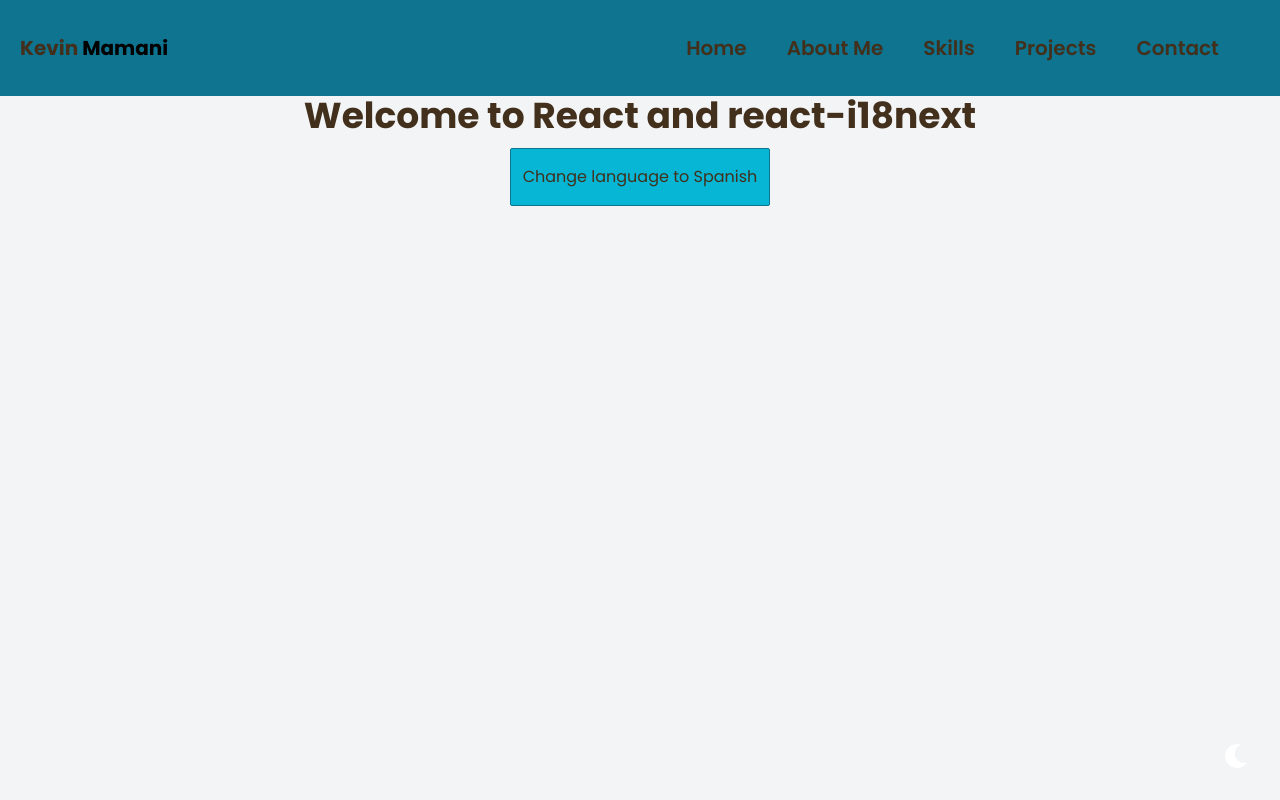
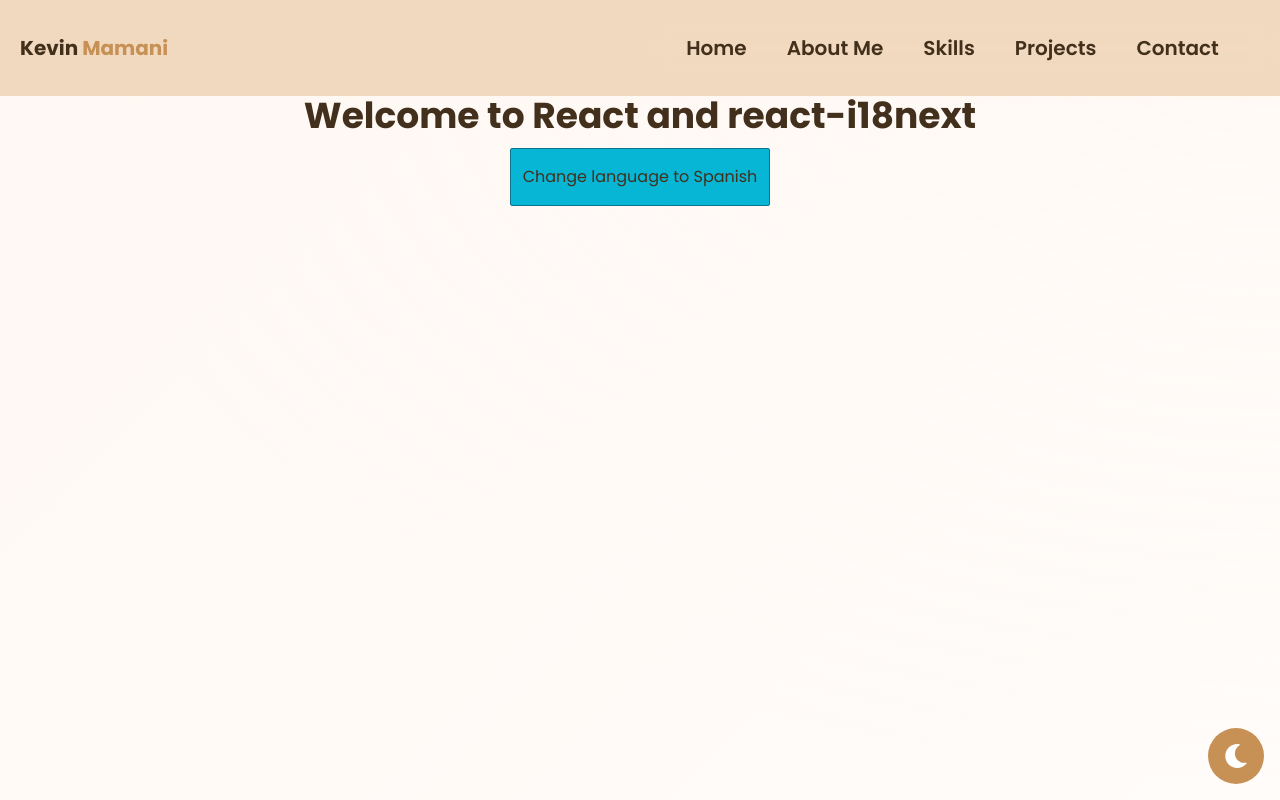
Before and after one commit to KevinMCJ/Portfolio-V2, a React (Vite) app: page / in a window 1280 px wide. Built offline with nearby package versions, Linux system fonts and the light colour scheme.

Commit message:
feat: dropdown menu animation and fully responsive

```diff
--- a/src/App.tsx
+++ b/src/App.tsx
@@ -29,13 +29,13 @@ function App() {
 
   const toggleLanguage = () => {
     i18n.changeLanguage(i18n.language === 'en' ? 'es' : 'en');
-  }
+  };
 
   return (
-    <div className="min-h-screen bg-gray-100 dark:bg-blue-900">
+    <div className="min-h-screen">
       <Navbar />
       <main className="!h-full vstack center">
-        <h1 className="text-4xl font-bold text-primary text-center">
+        <h1 className="text-4xl font-bold text-center">
           {t('welcomeMessage')}
         </h1>
         <button
@@ -47,7 +47,7 @@ function App() {
         </button>
         <button
           onClick={toggleTheme}
-          className="fixed center bottom-4 right-4 size-14 rounded-full bg-primary text-white hover:bg-secondary transition-colors duration-300 focus:outline-none focus:ring-2 focus:ring-offset-2 focus:ring-primary dark:bg-secondary dark:hover:bg-primary"
+          className="fixed center bottom-4 right-4 size-14 rounded-full bg-secondary-600 text-white transition-colors duration-300 focus:outline-none focus:ring-2 focus:ring-offset-2 focus:ring-primary"
           aria-label={isDark ? 'Switch to light mode' : 'Switch to dark mode'}
         >
           {isDark ? (
--- a/src/components/common/Navbar.tsx
+++ b/src/components/common/Navbar.tsx
@@ -1,28 +1,29 @@
-import { useState } from 'react';
+import { useEffect, useState } from 'react';
 import { useTranslation } from 'react-i18next';
 import { IoMenu, IoClose } from 'react-icons/io5';
 import { FaHome, FaInfoCircle, FaLightbulb, FaLaptopCode, FaEnvelope } from 'react-icons/fa';
+import { motion } from 'framer-motion';
 
 // ! TODO: ADD HREF TO ITEMS
 const items = [
   {
-    icon: <FaHome />,
+    icon: <FaHome className="text-icon" />,
     i18n_key: 'nav_home',
   },
   {
-    icon: <FaInfoCircle />,
+    icon: <FaInfoCircle className="text-icon" />,
     i18n_key: 'nav_about',
   },
   {
-    icon: <FaLightbulb />,
+    icon: <FaLightbulb className="text-icon" />,
     i18n_key: 'nav_skills',
   },
   {
-    icon: <FaLaptopCode />,
+    icon: <FaLaptopCode className="text-icon" />,
     i18n_key: 'nav_projects',
   },
   {
-    icon: <FaEnvelope />,
+    icon: <FaEnvelope className="text-icon" />,
     i18n_key: 'nav_contact',
   },
 ];
@@ -34,16 +35,29 @@ const Navbar = () => {
 
   const toggleMenu = () => setIsMenuOpen(!isMenuOpen);
 
+  // * Turn the menu visible if the user resize the window and it was hidden
+  useEffect(() => {
+    const handleResize = () => {
+      setIsMenuOpen(window.innerWidth > 1024);
+    };
+
+    window.addEventListener('resize', handleResize);
+    handleResize();
+
+    return () => {
+      window.removeEventListener('resize', handleResize);
+    };
+  }, []);
+
   return (
-    <nav className={`w-full h-fit flex bg-cyan-700 ${isMenuOpen && 'absolute'} lg:static dark:bg-blue-950`}>
+    <nav className="w-full h-fit flex bg-secondary-300 dark:bg-primary-600 shadow-primary-500 shadow-md lg:static">
       <div
-        className={`w-full mx-auto max-w-screen-2xl flex items-center justify-between ${
-          isMenuOpen && 'flex-col'
-        } lg:flex-row`}
+        className={`relative w-full mx-auto max-w-screen-2xl flex items-center justify-between
+        ${isMenuOpen && 'flex-col'} lg:flex-row`}
       >
         <div className="px-5 h-24 w-full flex items-center justify-between gap-4">
           <h1 className="inline-flex gap-1 text-xl font-bold">
-            Kevin <span className="text-black"> Mamani</span>
+            Kevin <span className="text-secondary-600">Mamani</span>
           </h1>
           <button className="lg:hidden" onClick={toggleMenu}>
             {isMenuOpen ? (
@@ -53,19 +67,30 @@ const Navbar = () => {
             )}
           </button>
         </div>
-        <ul className={`-mt-5 w-full vstack whitespace-nowrap text-xl ${isMenuOpen ? 'flex' : 'hidden'} lg:mt-0 lg:flex lg:flex-row lg:justify-center lg:pr-5`}>
+
+        {isMenuOpen && (
+          <motion.ul
+            initial={{ height: 0, opacity: 0 }}
+            animate={{ height: 'auto', opacity: 1 }}
+            transition={{ duration: 0.3 }}
+            className={`absolute top-[100%] bg-opacity-75 backdrop-blur-md bg-inherit w-full vstack whitespace-nowrap text-xl flex lg:static lg:mt-0 lg:flex lg:flex-row lg:justify-center lg:pr-5`}
+          >
             {items.map((item, key) => (
-            <li
+              <motion.li
                 key={key}
-              className="p-5 lg:py-2 lg:rounded-lg active:bg-cyan-950 cursor-pointer dark:active:bg-blue-700"
+                initial={{ opacity: 0, y: -20 }}
+                animate={{ opacity: 1, y: 0 }}
+                transition={{ delay: key * 0.1 }}
+                className="p-5 lg:py-2 lg:rounded-lg active:bg-active cursor-pointer lg:active:bg-inherit"
               >
                 <div className="flex gap-3 items-center">
                   <div className="lg:hidden">{item.icon}</div>
                   <span className="font-semibold">{t(item.i18n_key)}</span>
                 </div>
-            </li>
+              </motion.li>
             ))}
-        </ul>
+          </motion.ul>
+        )}
       </div>
     </nav>
   );
```
Lines whose indentation alone changed are shown as unchanged.
